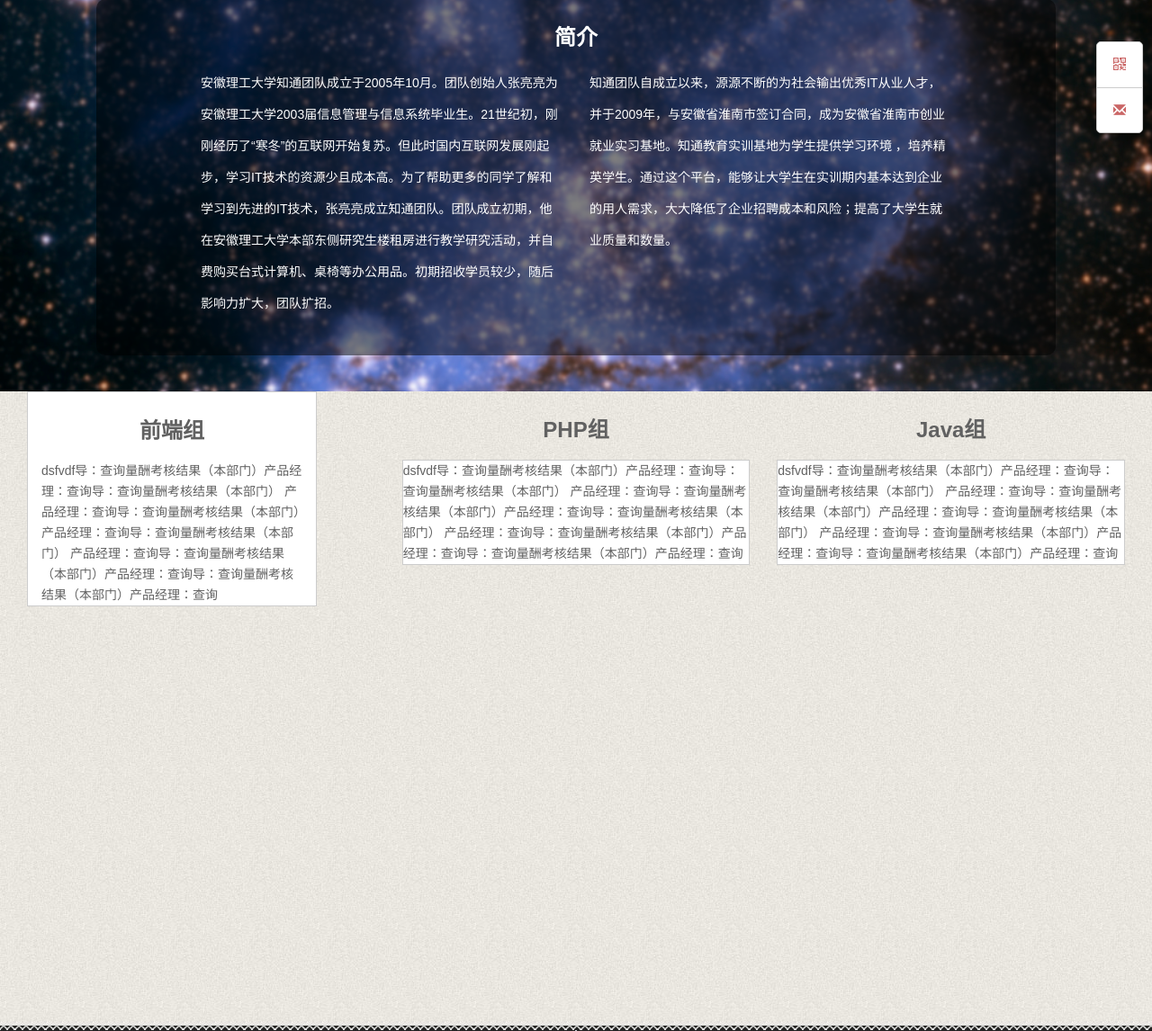
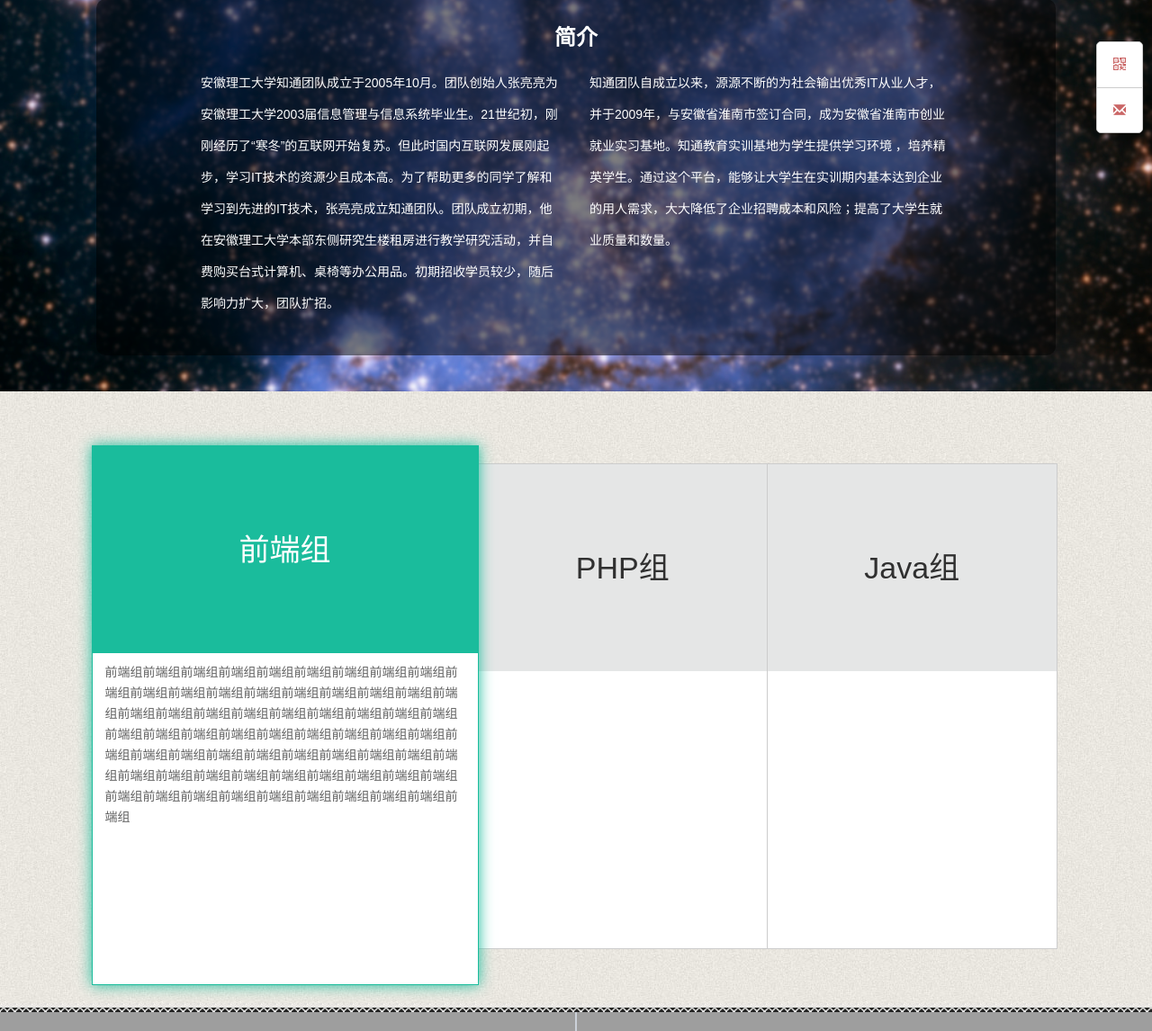
Before and after one commit to ztqd/zt, a WordPress theme: template index.php in a window 1280 px wide. Shown: the part 612-1758 px from the top of the page at 90% size. Run offline with PHP 8.4 and a stand-in for WordPress, Linux system fonts and the light colour scheme; the site name, menu and one post (Sample post) are stand-ins, and other content is empty; some libraries are stand-ins or nearby versions; grey boxes are pictures that could not be loaded.

Commit message:
modified:   index.php 	modified:   style.css 	images/bg9.jpg 	style/css/swiper.min.css 	style/js/swiper.min.js

```diff
--- a/index.php
+++ b/index.php
@@ -22,6 +22,7 @@
 <link rel='stylesheet' href='style.css' type='text/css' media='all' />
 <!-- <link rel='stylesheet' href='/style/css/demo.css' type='text/css' media='all' /> -->
 <link rel='stylesheet' href='style/css/media-queries.css' type='text/css' media='all' />
+<link rel='stylesheet' href='style/css/swiper.min.css' type='text/css' media='all' />
 <link rel="stylesheet" type="text/css" href="style/css/jquery.eeyellow.Timeline.css">
 <!-- <link rel='stylesheet' href='style/js/fancybox/jquery.fancybox.css' type='text/css' media='all' />
 <link rel='stylesheet' href='style/js/fancybox/helpers/jquery.fancybox-buttons0ff5.css' type='text/css' media='all' />
@@ -148,32 +149,72 @@
         </div>
         <div class="inner light"></div>
         <!-- 组别  -->
-        <div id="group" class="col-lg-12 col-xs-12" style="background: #f0f0f0;height: 700px;background: url('images/bg5.jpg') repeat;">
+        <div id="group" class="col-lg-12 col-xs-12" style="background: #f0f0f0;background: url('images/bg5.jpg') repeat;">
+          <div class="inner light visible-lg-block visible-md-block"></div>
           <span class="marks"></span>
-          <div class="col-lg-4">
-            <div class="col-lg-10">
-              <h2 class="text-center" style="margin-top: 30px">前端组</h2>
+            <ul class="group_computer visible-lg-block visible-md-block">
+              <li class="group_active">
+                <div class="show_content" style="display: none;">
+                  <p class="text-center group_s">前端组</p>
                   <div>
-              dsfvdf导：查询量酬考核结果（本部门）产品经理：查询导：查询量酬考核结果（本部门） 产品经理：查询导：查询量酬考核结果（本部门）产品经理：查询导：查询量酬考核结果（本部门） 产品经理：查询导：查询量酬考核结果（本部门）产品经理：查询导：查询量酬考核结果（本部门）产品经理：查询
+                  </div>
+                </div>
+                <div class="hide_content">
+                  <p class="text-center group_h">前端组</p>
+                  <div  style="min-width: 360px;max-width:400px;margin: auto;margin-top: 10px">
+                    前端组前端组前端组前端组前端组前端组前端组前端组前端组前端组前端组前端组前端组前端组前端组前端组前端组前端组前端组前端组前端组前端组前端组前端组前端组前端组前端组前端组前端组前端组前端组前端组前端组前端组前端组前端组前端组前端组前端组前端组前端组前端组前端组前端组前端组前端组前端组前端组前端组前端组前端组前端组前端组前端组前端组前端组前端组前端组前端组前端组前端组前端组前端组前端组前端组前端组
+                  </div>
+                </div>
+              </li>
+              <li class="">
+                <div class="show_content" style="">
+                <p class="text-center group_s">PHP组</p>
+                  <div>
+                  </div>
+                </div>
+                <div class="hide_content" style="display: none;">
+                  <p class="text-center group_h">PHP组</p>
+                  PHP组PHP组PHP组PHP组PHP组PHP组PHP组PHP组PHP组PHP组PHP组PHP组PHP组PHP组PHP组PHP组PHP组PHP组PHP组PHP组PHP组PHP组PHP组PHP组PHP组PHP组PHP组PHP组PHP组PHP组PHP组PHP组PHP组PHP组PHP组PHP组PHP组PHP组PHP组PHP组PHP组PHP组PHP组PHP组PHP组PHP组PHP组PHP组PHP组PHP组PHP组PHP组PHP组PHP组PHP组PHP组PHP组PHP组PHP组PHP组PHP组PHP组PHP组PHP组PHP组PHP组PHP组PHP组PHP组PHP组PHP组PHP组PHP组PHP组PHP组
+                </div>
+              </li>
+              <li class="">
+                <div class="show_content">
+                  <p class="text-center group_s">Java组</p>
+                  <div>
+                  </div>
+                </div>
+                <div class="hide_content" style="display: none;">
+                  <p class="text-center group_h">Java组</p>
+                    Java组Java组Java组Java组Java组Java组Java组Java组Java组Java组Java组Java组Java组Java组Java组Java组Java组Java组Java组Java组Java组Java组Java组Java组Java组Java组Java组Java组Java组Java组Java组Java组Java组Java组Java组Java组Java组Java组Java组Java组Java组Java组Java组Java组Java组Java组Java组Java组Java组Java组Java组Java组Java组Java组Java组Java组Java组Java组
+                </div>
+              </li>
+            </ul>
+            <div class="swiper-container hidden-lg hidden-md">
+              <div class="swiper-wrapper">
+                    <div class="swiper-slide">
+                      <div>
+                        <p>前端组</p>
+                        <div class="col-lg-6 col-sm-6">
+                          前端组前端组前端组前端组前端组前端组前端组前端组前端组前端组前端组前端组前端组前端组前端组前端组前端组前端组前端组前端组前端组前端组前端组前端组前端组前端组前端组前端组前端组前端组前端组前端组前端组前端组前端组前端组前端组前端组前端组前端组前端组前端组前端组前端组前端组前端组前端组前端组前端组前端组前端组前端组前端组前端组前端组前端组前端组前端组前端组前端组前端组前端组前端组前端组前端组前端组
+                        </div>
+                        <div class="col-lg-6 col-sm-6">
+                          前端组前端组前端组前端组前端组前端组前端组前端组前端组前端组前端组前端组前端组前端组前端组前端组前端组前端组前端组前端组前端组前端组前端组前端组前端组前端组前端组前端组前端组前端组前端组前端组前端组前端组前端组前端组前端组前端组前端组前端组前端组前端组前端组前端组前端组前端组前端组前端组前端组前端组前端组前端组前端组前端组前端组前端组前端组前端组前端组前端组前端组前端组前端组前端组前端组前端组
                         </div>
                       </div>
                     </div>
-          <div class="col-lg-4">
-            <h2 class="text-center" style="margin-top: 30px">PHP组</h2>
-            <div>
-            dsfvdf导：查询量酬考核结果（本部门）产品经理：查询导：查询量酬考核结果（本部门） 产品经理：查询导：查询量酬考核结果（本部门）产品经理：查询导：查询量酬考核结果（本部门） 产品经理：查询导：查询量酬考核结果（本部门）产品经理：查询导：查询量酬考核结果（本部门）产品经理：查询
+                    <div class="swiper-slide">
+                      <p>PHP</p>
+                    </div>
+                    <div class="swiper-slide">
+                      <p>Java</p>
                     </div>
                 </div>
-          <div class="col-lg-4">
-            <h2 class="text-center" style="margin-top: 30px">Java组</h2>
-            <div>
-            dsfvdf导：查询量酬考核结果（本部门）产品经理：查询导：查询量酬考核结果（本部门） 产品经理：查询导：查询量酬考核结果（本部门）产品经理：查询导：查询量酬考核结果（本部门） 产品经理：查询导：查询量酬考核结果（本部门）产品经理：查询导：查询量酬考核结果（本部门）产品经理：查询
+                <div class="swiper-pagination"></div>
             </div>
         </div>
-        </div>
-        <div class="col-lg-12" style="background: url('images/bg8.jpg');height: 10px"></div>
+        <div class="col-lg-12 visible-lg-block" style="background: url('images/bg8.jpg');height: 10px"></div>
         <!-- 历程 -->
-        <div id="achievement" class="col-lg-12 col-xs-12" style="background: #303030;color: #fff;padding-bottom: 40px;background: url('images/bg4.png');"><!-- #494A5F -->
+        <div id="achievement" class="col-lg-12 col-xs-12" style="background: #303030;color: #fff;padding-bottom: 40px;background: url('images/bg9.jpg');"><!-- #494A5F -->
           <span class="marks"></span>
           <div class="VivaTimeline col-lg-10 col-lg-offset-1 col-xs-12" style="padding: 0">
             <dl>
@@ -252,7 +293,7 @@
           </div>
         </div>
         <!-- 成员 -->
-        <div class="col-lg-12" id="member">
+        <div class="col-lg-12" id="member" style="height: 200px;">
           <span class="marks"></span>
         </div>
         <!-- 登录  -->
@@ -399,7 +440,6 @@
 <!-- End Body Wrapper -->
 <!-- <script type='text/javascript' src='style/js/jquery.min.js'></script> -->
 <script type='text/javascript' src='style/jquery-3.0.0.min.js'></script>
-<!-- <script src="style/jquery-migrate-3.0.0.js"></script> -->
 <script type="text/javascript" src="dist/js/bootstrap.min.js"></script>
 <script type="text/javascript" src="dist/js/flat-ui.min.js"></script>
 <script type="text/javascript" src="style/js/jquery.eeyellow.Timeline.js"></script>
@@ -418,12 +458,23 @@
 <!-- <script type='text/javascript' src='style/js/fancybox/helpers/jquery.fancybox-mediae209.js'></script> -->
 <script type='text/javascript' src='style/js/scripts.js'></script>
 <!-- <script type='text/javascript' src='style/jquery.ui.core.min.js.10.3'></script> -->
+<script type='text/javascript' src='style/js/swiper.min.js'></script>
 <!-- <script type='text/javascript' src='style/jquery.ui.widget.min.js.10.3'></script> -->
 <!-- <script type='text/javascript' src='style/jquery.ui.accordion.min.js.10.3'></script> -->
 <!-- <script type='text/javascript' src='style/symple_accordion.js.0'></script> -->
 <!-- <div style="display:none"><script src='http//v7.cnzz.com/stat.php?id=155540&web_id=155540' language='JavaScript' charset='gb2312'></script></div> -->
 <script type="text/javascript">
   $(function(){
+    var swiper = new Swiper('.swiper-container', {
+        pagination: '.swiper-pagination',
+        nextButton: '.swiper-button-next',
+        prevButton: '.swiper-button-prev',
+        slidesPerView: 1,
+        paginationClickable: true,
+        spaceBetween: 30,
+        loop: true
+    });
+    //时间轴插件
     $('.VivaTimeline').vivaTimeline({
       carousel: true,
       carouselTime: 3000
@@ -435,47 +486,40 @@
     msie = /msie/.test(navigator.userAgent.toLowerCase());
     var li = $('.navbar-nav:first-child li');
     body = webkit?'body':'html';
-    var marks = $('#synopsis > div').has('.marks');
-    console.log(marks[1]);
+    var marks = $('#synopsis > div').has('.marks'); //获取添加了标记的模块
     var offset_top = [];
-    for (var i = 0; i < marks.length; i ++) {
-      offset_top.push($(marks[i]).offset().top);
+    for (var i = 0; i < marks.length; i ++) { //将模块上部的偏移量存入数组
+      offset_top.push($(marks[i]).offset().top - 50);
     }
-    console.log(offset_top);
-    // var g_top = $('#group').offset(function(index, currentCoordinates) {
-    //   return someObject;
-    // })
-    // console.log(jQuery.prototype);
-    li.click(function(){
+    li.click(function(){ // 导航事件
       $(this).addClass('active').siblings().removeClass('active')
       var href = $(this).children('a').attr('href');
-      var destination = $(href).offset().top - 50;
+      var destination = $(href).offset().top ;
       $(body).animate({scrollTop: destination}, 1000);
     });
-    //离开顶部时显示返回顶部按钮
+
     $(window).scroll(function(){
+      //滚动事件判断滚动条位置
+      if($(body).scrollTop() > $('.addus').offset().top && $(body).scrollTop() < $('#login').offset().top){
         for (var i = 0;i < offset_top.length; i ++){
-        if($(body).scrollTop() > offset_top[i] && $(body).scrollTop() < offset_top[i+1]){
+          if($(body).scrollTop() > offset_top[i]){
             $(li[i]).addClass('active').siblings().removeClass('active')
           }
         }
-      // if($(body).scrollTop() < offset_top[0]){
-      //   // console.log('d')
-      //   $(li[i]).removeClass('active')
-      // }
-      if($(body).scrollTop() > 0) {
-        $('.top').show();
       } else {
-        $('.top').hide();
+        $(li).removeClass('active')
       }
+      //离开顶部时显示返回顶部按钮
+      $(body).scrollTop() > 0?$('.top').show():$('.top').hide();
     });
+    //图标和文字切换
     $('.letter').hover(function() {
       $(this).find('i').hide();
       $(this).find('span').show();
     }, function() {
       $(this).find('i').show();
       $(this).find('span').hide();
-    });;
+    });
     //二维码
     $('.qrcode_show').hover(function() {
       $('.qrcode').show();
@@ -502,16 +546,22 @@
       $('#login').hide();
       $('#register').show();
     });
-    /*$('.weixin').hover(function(){
-      $('.weixinImg').css('display','block');
-    },function(){
-      $('.weixinImg').css('display','none');
+    //大屏幕版组别
+    var groups = $('.group_computer > li');
+    $(groups).hover(function(e) {
+      e.stopPropagation();
+      $(this).addClass('group_active').siblings().removeClass('group_active');
+      $(this).siblings('li').css({
+        width: '30%',
+        'z-index': 0
       });
-     $('.weibo').hover(function(){
-      $('.weiboImg').css('display','block');
-    },function(){
-      $('.weiboImg').css('display','none');
-    });*/
+      $(this).siblings('li').find('.hide_content').hide();
+      $(this).find('.hide_content').fadeIn();
+      $(this).find('.show_content').hide();
+      $(this).siblings('li').find('.show_content').fadeIn();
+    }, function() {
+      // $(this).find('.hide_content').hide();
+    });
   });
 </script>
 </body>
--- a/style.css
+++ b/style.css
@@ -2719,7 +2719,79 @@ option {
 .about-information{
     margin-top: 25px;
 }
-#group > div>div {
+/*#group > div {
+    position: absolute;
+}*/
+.group_computer {
+    margin: auto;
+    width: 86%;
+    height: 600px;
+}
+.group_computer > li {
     background: #fff;
     border: 1px solid #ccc;
-}
+    float: left;
+    height: 540px;
+    /*padding: 20px;*/
+    width: 30%;
+    position: relative;
+    margin-left: -1px;
+    transition: .2s;
+}
+.group_active {
+    top: -20px;
+    height: 600px !important;
+    border: 1px solid #1ABC9C !important;
+    box-shadow: 0 0 15px #1ABC9C !important;
+    width: 40% !important;
+    z-index: 3 !important;
+}
+.show_content {
+    height: 500px;
+    background: #fff;
+}
+.show_content > div {
+    padding: 20px;
+}
+.group_s {
+    background: #E5E6E6 none repeat scroll 0 0;
+    color: #303030;
+    font-size: 34px;
+    height: 230px;
+    line-height: 230px;
+}
+.group_h {
+    background: #1abc9c none repeat scroll 0 0;
+    color: #fff;
+    font-size: 34px;
+    height: 230px;
+    line-height: 230px;
+}
+
+.swiper-container {
+    width: 100%;
+    /*height: 100%;*/
+    margin-left: auto;
+    margin-right: auto;
+}
+.swiper-slide {
+    text-align: center;
+    font-size: 14px;
+    /*background: #fff;*/
+
+    /* Center slide text vertically */
+    display: -webkit-box;
+    display: -ms-flexbox;
+    display: -webkit-flex;
+    display: flex;
+    -webkit-box-pack: center;
+    -ms-flex-pack: center;
+    -webkit-justify-content: center;
+    justify-content: center;
+    -webkit-box-align: center;
+    -ms-flex-align: center;
+    -webkit-align-items: center;
+    align-items: center;
+    padding-bottom: 20px;
+    padding-top: 20px;
+}
```
Also changed, not shown: images/bg1.png (deleted), images/bg2.png (deleted), images/bg3.png (deleted), images/bg4.png (deleted), images/bg6.jpg (deleted), images/bg7.gif (deleted), images/bg7.png (deleted). Lines whose indentation alone changed are shown as unchanged.
